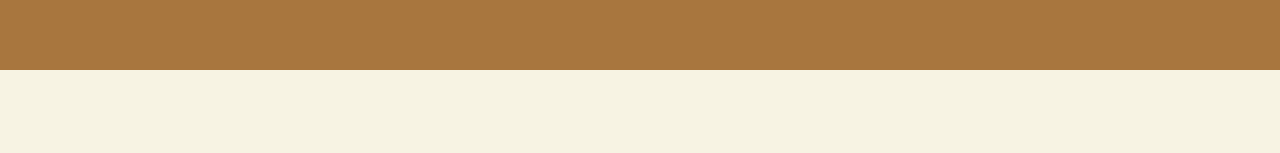
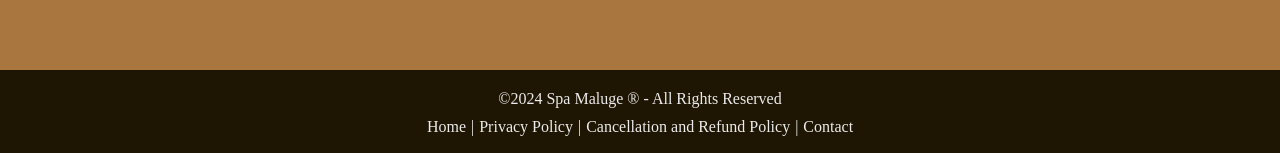
Before and after one commit to smindre1/Spa-Maluge-Website, a React (Vite) app in the folder ReactSalon/: page / in a window 1280 px wide. Shown: the part 2042-2195 px from the top of the page. Before the commit the page ends 2112 px from the top, so only its background shows below. Built offline with nearby package versions, Linux system fonts and the light colour scheme.

Commit message:
I created a basic footer for the website.

```diff
--- a/ReactSalon/src/App.css
+++ b/ReactSalon/src/App.css
@@ -20,6 +20,7 @@
 
 body {
   background-color: var(--cream);
+  height: 100%;
 }
 
 body::-webkit-scrollbar {
@@ -67,9 +68,9 @@ header {
   color: var(--gold);
 }
 
-.highlight:hover {
+/* .highlight:hover {
   color: var(--darkgray);
-}
+} */
 
 .textColor {
   color: var(--white);
@@ -150,12 +151,34 @@ header {
   padding: 60px 0 60px 0;
 }
 
-/* ------------------- Home Page ------------------- */
+/* ------------------- Contact Page ------------------- */
 
 .pageTitleBlock {
   margin: 100px 0 100px 0;
 }
 
+/* ------------------- Footer ------------------- */
+
+.footerSect {
+  background-color: var(--base);
+}
+
+.footer {
+  align-items: center;
+  padding: 20px 0 20px 0;
+}
+
+.footerText {
+  margin: 0 0 10px 0;
+}
+
+.footerLink {
+  margin: 0 5px 0 5px;
+}
+
+.footerLink:hover {
+  color: var(--gold);
+}
 /* @keyframes logo-spin {
   from {
     transform: rotate(0deg);
--- a/ReactSalon/src/App.jsx
+++ b/ReactSalon/src/App.jsx
@@ -1,5 +1,6 @@
 import "./App.css";
-import Header from "./components/header";
+import Header from "./components/Header";
+import Footer from "./components/Footer";
 import { Outlet } from 'react-router-dom';
 
 
@@ -8,6 +9,7 @@ function App() {
     <div>
       <Header />
       <Outlet />
+      <Footer />
     </div>
   );
 }
--- /dev/null
+++ b/ReactSalon/src/components/Footer.jsx
@@ -0,0 +1,27 @@
+function Footer() {
+    return (
+    <section className='footerSect center'>
+        <div className='flexColumn footer'>
+            {/* <nav>
+                <a href=''>
+                    <img className='textColor' src='' alt=''></img>
+                </a>
+            </nav> */}
+            <p className='textColor footerText'>©2024 Spa Maluge ® - All Rights Reserved</p>
+            <div className='flexRow'>
+                <a className='textColor footerLink' href='/'>Home</a>
+                <p className='textColor'>|</p>
+                <a className='textColor footerLink' href='/Privacy-Policy'>Privacy Policy</a>
+                <p className='textColor'>|</p>
+                <a className='textColor footerLink' href='/Cancellation-and-Refund-Policy'>Cancellation and Refund Policy</a>
+                <p className='textColor'>|</p>
+                <a className='textColor footerLink' href='/ContactUs'>Contact</a>
+            </div>
+        </div>
+
+
+    </section>
+  );
+}
+
+export default Footer;
```
